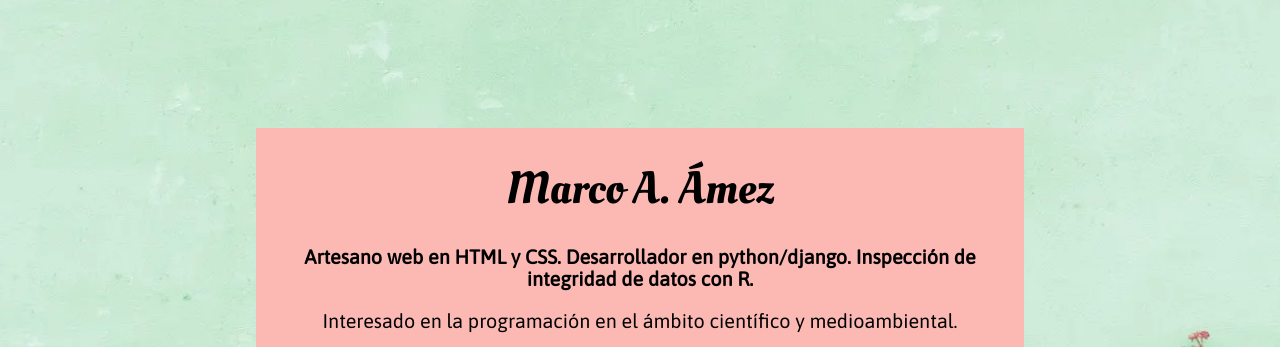
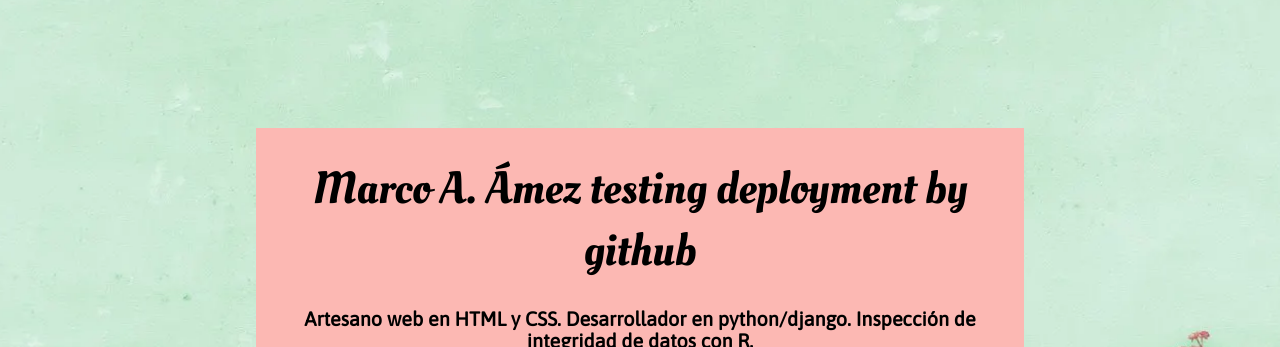
Before and after one commit to Eucrow/amez.info.dist, a plain HTML site: page index.html in a window 1280 px wide. Shown: the top 347 px of the page. Drawn offline with Linux system fonts and the light colour scheme.

Commit message:
Test deployment by github

```diff
--- a/index.html
+++ b/index.html
@@ -40,7 +40,7 @@
         <header class="">
           <div class="introduction">
 
-            <h1>Marco A. Ámez</h1>
+            <h1>Marco A. Ámez testing deployment by github</h1>
 
             <div class="myProfile">
 
```
